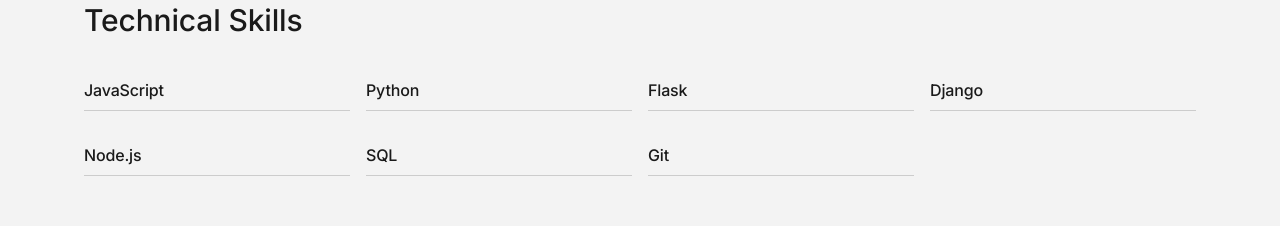
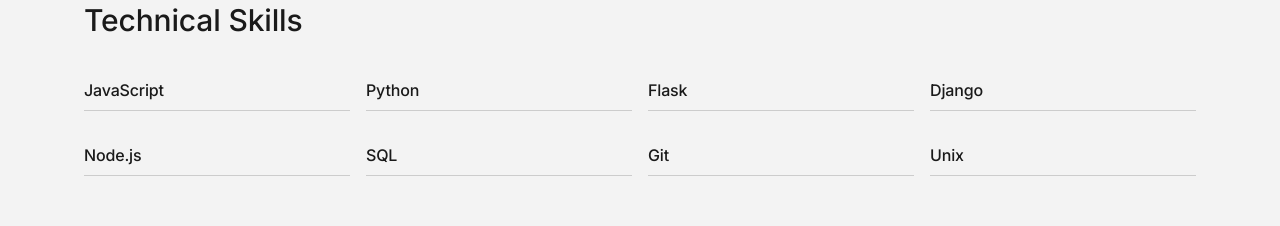
Before and after one commit to jxshmendez/Portfolio-Website, a React (Vite) app in the folder frontend/: page / in a window 1280 px wide. Shown: the part 1262-1488 px from the top of the page. Built offline with nearby package versions, Linux system fonts and the light colour scheme.

Commit message:
added 'unix' in homepage skills

```diff
--- a/frontend/src/pages/Home.tsx
+++ b/frontend/src/pages/Home.tsx
@@ -143,7 +143,7 @@ const Home = () => {
         <div className="container">
           <h2 className="section-title">Technical Skills</h2>
           <div className="grid grid-cols-2 sm:grid-cols-4 gap-x-4 gap-y-6">
-            {['JavaScript', 'Python', 'Flask', 'Django', 'Node.js', 'SQL', 'Git'].map((skill) => (
+            {['JavaScript', 'Python', 'Flask', 'Django', 'Node.js', 'SQL', 'Git','Unix'].map((skill) => (
               <div key={skill} className="py-2 border-b border-primary-200">
                 <span className="font-medium">{skill}</span>
               </div>
```
